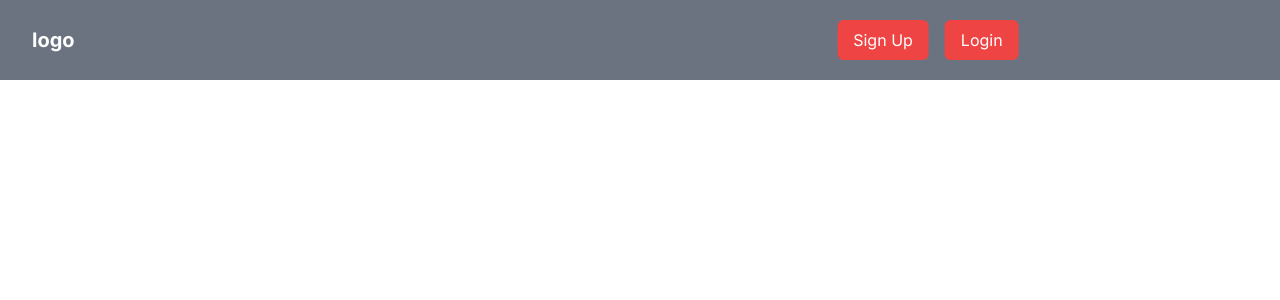
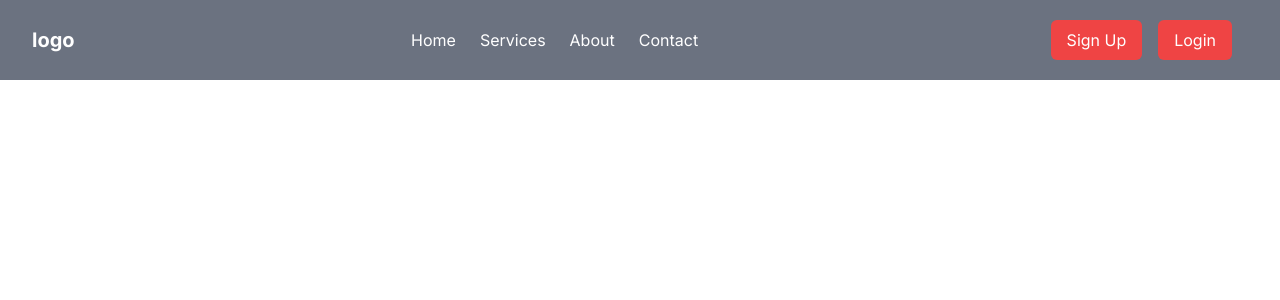
Before and after one commit to Virtualtools55/Foundation_project, a Next.js app: page / in a window 1280 px wide. Shown: the top 300 px of the page. Built offline with nearby package versions, Linux system fonts and the light colour scheme.

Commit message:
close icon add

```diff
--- /dev/null
+++ b/src/app/components/navbar.js
@@ -0,0 +1,80 @@
+"use client";
+import React, { useState } from "react";
+import Link from "next/link";
+import { FontAwesomeIcon } from "@fortawesome/react-fontawesome";
+import { faBars, faClose, faEnvelope } from "@fortawesome/free-solid-svg-icons";
+
+export default function Navbar() {
+  const [isOpen, setIsOpen] = useState(false);
+
+  const toggleMenu = () => {
+    setIsOpen(!isOpen);
+  };
+
+  return (
+    <>
+      <div className="md:hidden   absolute right-8 top-7">
+        <FontAwesomeIcon
+          icon={faBars}
+
+          className="bold text-white cursor-pointer font-bold text-2xl"
+          onClick={toggleMenu}
+        />
+      </div>
+
+      <nav className="flex items-center justify-between h-20 w-screen px-8 bg-gray-500 max-md:flex-col ">
+        <Link
+          href="/"
+          className="text-white text-xl font-bold max-md:absolute max-md:left-8 max-md:top-5"
+        >
+          logo
+        </Link>
+
+        <div
+          className={`max-md:bg-black max-md:w-9/12 max-md:h-screen max-md:absolute max-md:left-0 max-md:top-20  transition-transform duration-6000 ease-in-out transform ${isOpen ? "max-md:translate-x-300" : "max-md:-translate-x-full"
+            }  px-4 py-2  ${isOpen ? "" : "opacity-none md:block"}`}
+        >
+
+<FontAwesomeIcon
+          icon={faClose}
+
+          className="bold text-white cursor-pointer font-bold text-2xl md:hidden absolute right-8 top-4"
+          onClick={toggleMenu}
+        />
+
+
+
+          <ul
+            className={` flex flex-row w-auto text-center rounded-md  justify-evenly  w-96 max-md:flex-col max-md:absolute max-md:left-0 max-md:top-20 max-md:w-64 max-md:h-auto max-md:text-left transition-transform duration-6000 ease-in-out transform ${isOpen ? "max-md:translate-x-300" : "max-md:-translate-x-full"
+              }  px-4 py-2 rounded-md ${isOpen ? "" : "max-md:none md:block"}`}
+          >
+            <li className="m-3 inline-block text-white max-md:ml-20">
+              <Link href="/">Home</Link>
+            </li>
+            <li className="m-3 inline-block text-white max-md:ml-20">
+              <Link href="/">Services</Link>
+            </li>
+            <li className="m-3 inline-block text-white max-md:ml-20">
+              <Link href="/">About</Link>
+            </li>
+            <li className="m-3 inline-block text-white max-md:ml-20">
+              <Link href="/">Contact</Link>
+            </li>
+          </ul>
+        </div>
+
+        <div
+          className={` md:flex w-auto max-md:mt-56 max-md:absolute max-md:top-40 max-md:left-4 transition-transform duration-6000 ease-in-out transform ${isOpen ? "max-md:translate-x-0" : "max-md:-translate-x-full"
+            }  px-4 py-2 rounded-md ${isOpen ? "" : "opacity-none md:block"}`}
+        >
+          <button className="text-white bg-red-500 px-4 py-2 rounded-md mr-4">
+            Sign Up
+          </button>
+          <button className="text-white bg-red-500 px-4 py-2 rounded-md">
+            Login
+          </button>
+        </div>
+      </nav>
+    </>
+  );
+}
--- a/src/app/components/navbar/page.js
+++ /dev/null
@@ -1,62 +0,0 @@
-"use client"
-import React, { useState } from 'react';
-import Link from 'next/link';
-import { FontAwesomeIcon } from '@fortawesome/react-fontawesome';
-import { faEnvelope } from '@fortawesome/free-solid-svg-icons';
-
-export default function Navbar() {
-  const [isOpen, setIsOpen] = useState(false);
-
-  const toggleMenu = () => {
-    setIsOpen(!isOpen);
-  };
-
-  return (
-    <>
-    <div className="md:hidden bg-green-500 absolute right-8 top-7">
-        <FontAwesomeIcon
-          icon={faEnvelope}
-          className="text-white cursor-pointer"
-          onClick={toggleMenu}
-        />
-      </div>
-
-
-
-    <nav className="flex items-center justify-between h-20 w-auto px-8 bg-gray-500 max-md:flex-col ">
-      <Link href="/" className="text-white text-xl font-bold max-md:absolute max-md:left-8 max-md:top-5">logo</Link>
-
-
-      <div className={`max-md:bg-black max-md:w-9/12 max-md:h-screen max-md:absolute max-md:left-0 max-md:top-20  transition-transform duration-5000 ease-in-out transform ${isOpen ? 'translate-x-300' : '-translate-x-full'}  px-4 py-2  ${isOpen ? '' : 'opacity-none md:block'}`}>
-      <ul className={` flex flex-row w-auto text-center rounded-md  justify-evenly  w-96 max-md:flex-col max-md:absolute max-md:left-0 max-md:top-20 max-md:w-64 max-md:h-auto max-md:text-left transition-transform duration-5000 ease-in-out transform ${isOpen ? 'translate-x-300' : '-translate-x-full'}  px-4 py-2 rounded-md ${isOpen ? '' : 'opacity-none md:block'}`}>
-        <li className='m-3 inline-block text-white max-md:ml-20'>
-          <Link href="/">Home</Link>
-        </li>
-        <li className='m-3 inline-block text-white max-md:ml-20'>
-          <Link href="/">Services</Link>
-        </li>
-        <li className='m-3 inline-block text-white max-md:ml-20' >
-          <Link href="/">About</Link>
-        </li>
-        <li  className='m-3 inline-block text-white max-md:ml-20'>
-          <Link href="/">Contact</Link>
-        </li>
-      </ul>
-      </div>
-
-
-
-
-      <div className={` md:flex w-auto max-md:mt-56 max-md:absolute max-md:top-40 max-md:left-4 transition-transform duration-5000 ease-in-out transform ${isOpen ? 'translate-x-0' : '-translate-x-full'}  px-4 py-2 rounded-md ${isOpen ? '' : 'opacity-none md:block'}`}>
-      <button className="text-white bg-red-500 px-4 py-2 rounded-md mr-4">Sign Up</button>
-        <button className="text-white bg-red-500 px-4 py-2 rounded-md">Login</button>
-
-
-</div>
-
-
-
-    </nav>
-    </>
-  );
-}
```
Also changed, not shown: src/app/layout.js (+5 -2 lines).
